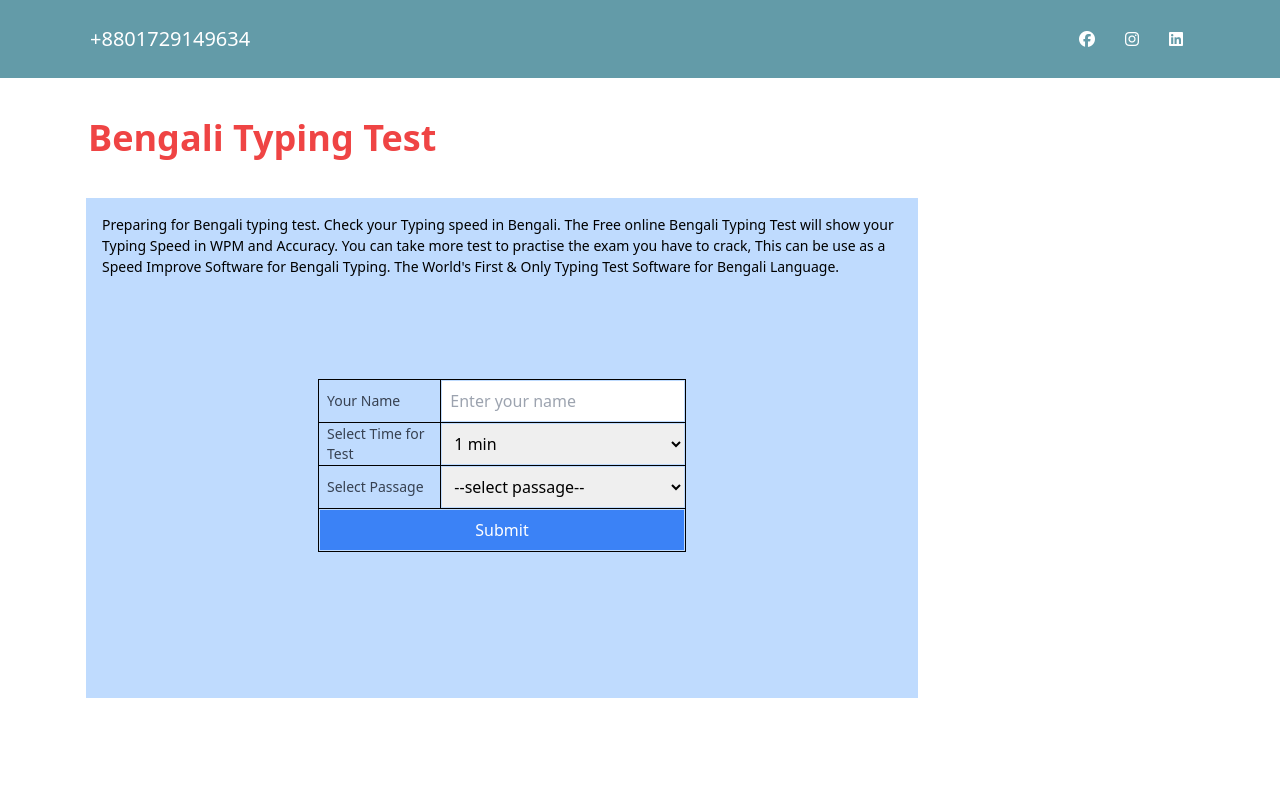
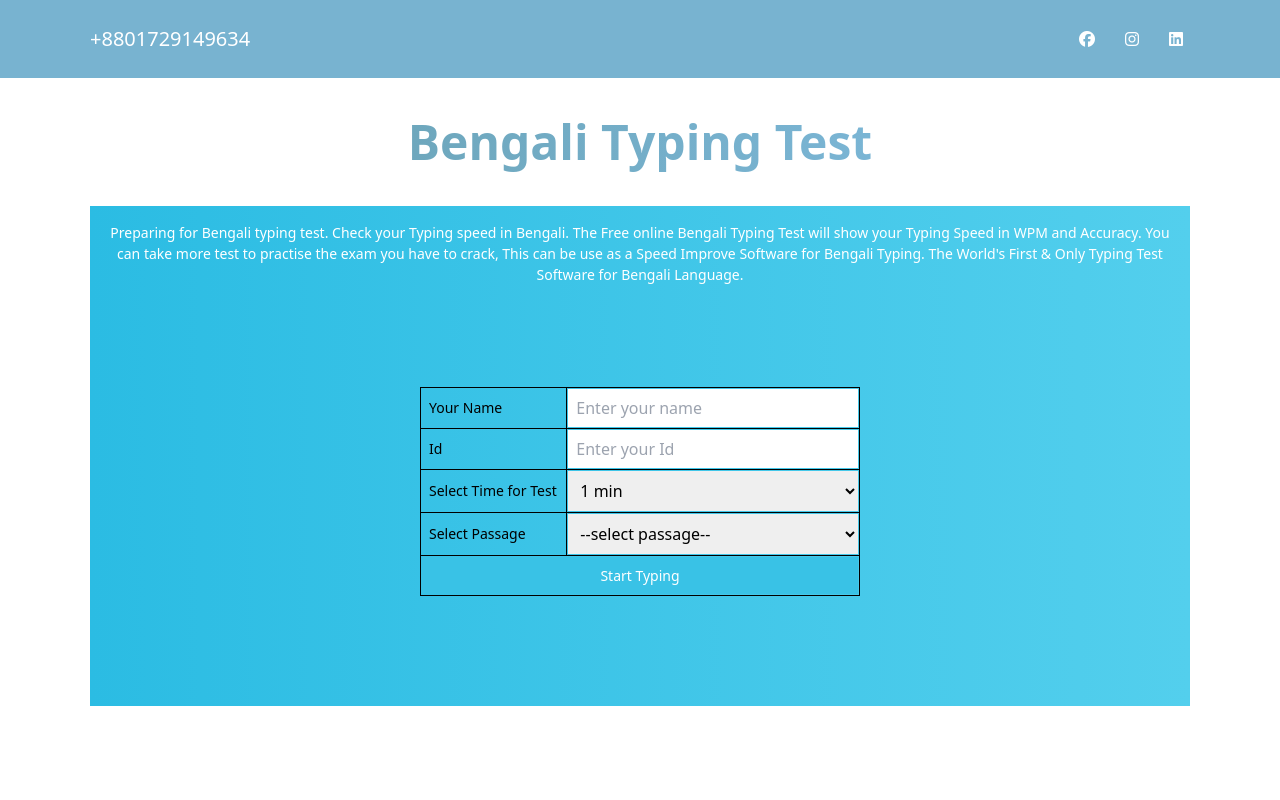
Before and after one commit to ahamedasif07/typingTest, a plain HTML site: page index.html in a window 1280 px wide. Shown: the top 800 px of the page. Drawn offline with nearby package versions, Linux system fonts and the light colour scheme.

Commit message:
from part done

```diff
--- a/index.html
+++ b/index.html
@@ -8,11 +8,16 @@
     <script src="https://cdn.tailwindcss.com"></script>
 
       <link href="https://cdnjs.cloudflare.com/ajax/libs/font-awesome/6.5.0/css/all.min.css" rel="stylesheet">
-
+      <style>
+        input::placeholder {
+          color: black;
+        }
+      </style>
 
 </head>
 <body>
-    <nav class="bg-[#639BA8] text-white  mx-auto p-6">
+    <!-- navbar starts  -->
+    <nav class="bg-[#78B3D0] text-white  mx-auto p-6">
       <div class="flex justify-between max-w-[1100px] mx-auto items-center">
           <!-- Left side: Number and Social Media Icons -->
           <div class="flex items-center space-x-4">
@@ -33,31 +38,45 @@
 
       </div>
   </nav>
-    <h2 class="text-4xl md:ml-[18px] font-bold text-red-500 px-4 md:pl-[70px] py-[40px]">Bengali Typing Test</h2>
+     <!-- navbar end -->
+
+
+     <h2 class="md:text-5xl text-3xl font-bold text-center px-4 py-[40px] text-transparent bg-clip-text bg-gradient-to-r from-[#639BA8] to-[#85C1E9]">
+      Bengali Typing Test
+    </h2>
 
     <!-- main typing design start -->
      <div class="px-4">
-        <div class="bg-blue-200 md:w-2/3 w-full   md:ml-[70px]  h-[500px]">
-            <p class="p-4 text-[14px]">Preparing for Bengali typing test. Check your Typing speed in Bengali. The Free online Bengali Typing Test will show your Typing Speed in WPM and Accuracy. You can take more test to practise the exam you have to crack, This can be use as a Speed Improve Software for Bengali Typing. The World's First & Only Typing Test Software for Bengali Language.</p>
+        <div class="bg-gradient-to-r from-[#2BBCE3] to-[#53CFED] max-w-[1100px] mx-auto    h-[500px]">
+            <p class="p-4 text-[14px] text-center text-white">Preparing for Bengali typing test. Check your Typing speed in Bengali. The Free online Bengali Typing Test will show your Typing Speed in WPM and Accuracy. You can take more test to practise the exam you have to crack, This can be use as a Speed Improve Software for Bengali Typing. The World's First & Only Typing Test Software for Bengali Language.</p>
 
           <div class="">
-            <form class="md:mt-[70px] mt-[40px] w-full max-w-[400px] mx-auto mt-12 p-4">
-                <table class="w-full">
+            <form class="md:mt-[70px] mt-[40px] w-full mx-auto mx-auto mt-12 p-4">
+                <table class="max-w-[440px] mx-auto">
                     <tr>
-                        <td class="w-1/3 text-sm px-2 font-medium text-gray-700 border border-black">
-                            <label for="name" class="">Your Name</label>
+                        <td class="w-1/3 text-sm px-2 group font-medium text-gray-700 border border-black">
+                            <label for="name" class="text-black md:text-[14px] text-[12px]  duration-300 ease-in-out">Your Name</label>
                         </td>
-                        <td class="w-2/3 border border-black">
-                            <input type="text" id="name" name="name" class="p-2 w-full" placeholder="Enter your name" required>
+                        <td class="w-2/3 border text-black border-black">
+                          <input type="text" id="name" name="name" class="p-2 h-full w-full text-black" placeholder="Enter your name" required>
                         </td>
                     </tr>
 
                     <tr>
-                        <td class="w-1/3 text-sm px-2 font-medium text-gray-700 border border-black">
-                            <label for="passage" class="">Select Time for Test</label>
+                      <td class="w-1/3 text-sm px-2 group font-medium text-gray-700 border border-black">
+                          <label for="name"  class="text-black md:text-[14px] text-[12px]duration-300 ease-in-out">Id</label>
+                      </td>
+                      <td class="w-2/3 border text-black border-black">
+                        <input type="number" id="name" name="name" class="p-2 h-full w-full text-black" placeholder="Enter your Id" required>
+                      </td>
+                  </tr>
+
+                    <tr>
+                        <td class="w-1/3 text-sm px-2 group font-medium text-gray-700 border border-black">
+                            <label for="passage" class="text-black md:text-[14px] text-[12px] duration-300 ease-in-out">Select Time for Test</label>
                         </td>
                         <td class="w-2/3 border border-black">
-                            <select id="passage" name="passage" class="p-2 w-full" required>
+                            <select id="passage" name="passage" class="p-2 w-full h-full" required>
                                 <option value="passage1">1 min</option>
                                 <option value="passage1">5 min </option>
                                 <option value="passage2">10 min </option>
@@ -67,11 +86,11 @@
                     </tr>
 
                     <tr>
-                        <td class="w-1/3 text-sm px-2 font-medium text-gray-700 border border-black">
-                            <label for="passage" class="">Select Passage</label>
+                        <td class="w-[170px] text-sm px-2 group font-medium text-gray-700 border border-black">
+                            <label for="passage" class="text-black md:text-[14px] text-[12px]  group-hover:text-white duration-300 ease-in-out">Select Passage</label>
                         </td>
                         <td class="w-2/3 border border-black">
-                            <select id="passage" name="passage" class="p-2 w-full" required>
+                            <select id="passage" name="passage" class="p-2 h-full w-full text-black" required>
                                 <option value="passage1">--select passage--</option>
                                 <option value="passage1">200 word Passage </option>
                                 <option value="passage2">300 word Passage </option>
@@ -82,8 +101,8 @@
 
                     <tr>
                         <td colspan="2" class="border border-black">
-                            <button type="submit" class="w-full bg-blue-500 text-white p-2 hover:bg-blue-600 transition duration-300">
-                                Submit
+                            <button type="submit" class="w-full bg-[#39C2E6] text-[14px] text-[12px]  group-hover:bg-[#2BBCE3] text-white p-2  transition duration-300">
+                               Start Typing
                             </button>
                         </td>
                     </tr>
@@ -97,6 +116,10 @@
           </div>
          </div>
      </div>
+     <!-- main typing design end -->
+
+
+
        <!-- secound page start -->
     <div class="min-h-screen flex items-center px-4 mt-[50px] justify-center">
 
```
Lines whose indentation alone changed are shown as unchanged.
